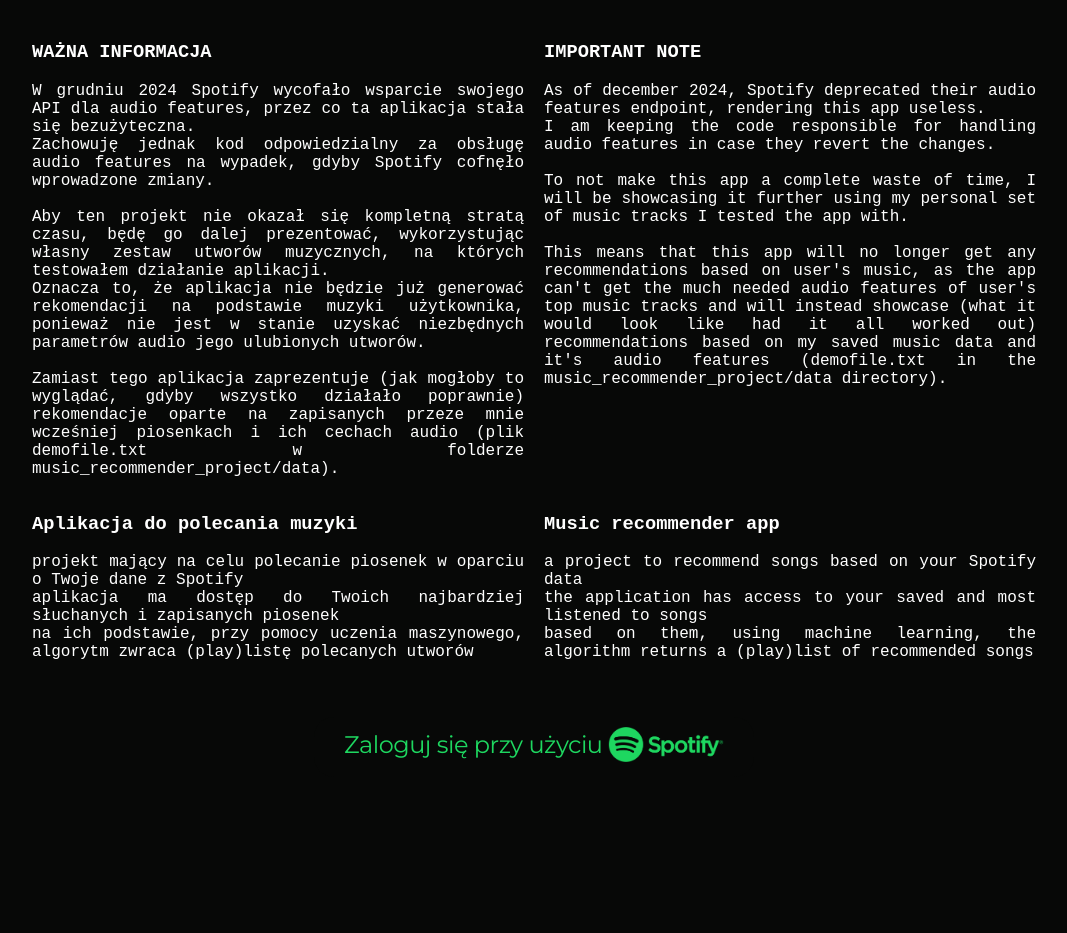
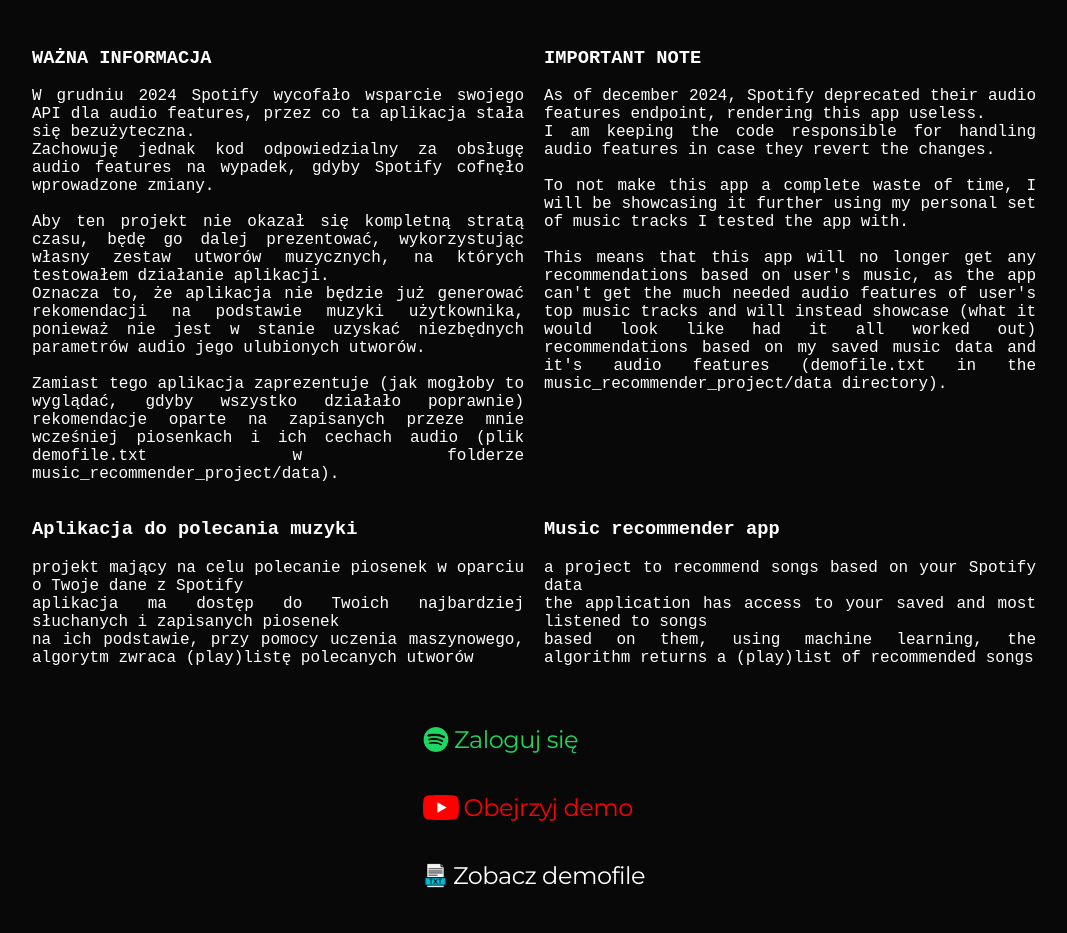
Before and after one commit to wiktorspryszynski/spotify_music_recommender, a Django app: page / in a window 1280 px wide. Shown: the whole page, without its empty margins (106-1173 px from the left). Before the commit the page ends 762 px from the top, so only its background shows below. Run offline with Django 5.2, Linux system fonts and the light colour scheme.

Commit message:
Add new icons for text files and YouTube
- Added a PNG icon for text files to enhance user interface.
- Introduced an SVG icon for YouTube to improve visual representation of video content.

```diff
--- a/docker-compose.yml
+++ b/docker-compose.yml
@@ -9,3 +9,5 @@
       - .env
     environment:
       POPULATE_TRACKS: "0"
+    volumes:
+      - .:/app
--- a/music_recommender_project/music_recommender_app/templates/index.html
+++ b/music_recommender_project/music_recommender_app/templates/index.html
@@ -58,14 +58,21 @@
                         a project to recommend songs based on your Spotify data</br>
                         the application has access to your saved and most listened to songs</br>
                         based on them, using machine learning, the algorithm returns a (play)list of recommended songs
-                </p>
+                    </p>
                 </div>
             </div>
 
-
-            <a class="main-button" href="/music_recommender_app/spotify/login/">
-                Zaloguj się przy użyciu <img src={% static 'Spotify_logo_big.png' %} alt="Spotify" height="35px">
-            </a>
+            <div class="button-row">
+                <a class="main-button spotify-btn" href="/music_recommender_app/spotify/login/">
+                    <img src={% static 'spotify-icon.png' %} alt="Spotify" height="35px"> Zaloguj się
+                </a>
+                <a class="main-button youtube-btn" href="https://www.youtube.com/watch?v=mAMqMbb0Vek" target="_blank" rel="noopener noreferrer">
+                    <img src={% static 'youtube-icon.svg' %} alt="YouTube" height="35px"> Obejrzyj demo
+                </a>
+                <a class="main-button demofile-btn" href="{% url 'demofile_preview' %}">
+                    <img src={% static 'textfile-icon.png' %} alt="txt" height="35px"> Zobacz demofile
+                </a>
+            </div>
         </div>
     </body>
 </html>
--- a/music_recommender_project/music_recommender_app/urls.py
+++ b/music_recommender_project/music_recommender_app/urls.py
@@ -5,6 +5,7 @@
     #path('plot/', views.plot_user_music_data, name='plot_user_music_data'),
     path('', views.index, name='index'),
     path('music_recommender_app/', views.index, name="index"),
+    path('music_recommender_app/demofile/', views.demofile_preview, name='demofile_preview'),
     path('music_recommender_app/spotify/login/', views.spotify_login, name='spotify_login'),
     path('music_recommender_app/spotify/callback/', views.spotify_callback, name='spotify_callback'),
     path('music_recommender_app/spotify/callback/recommended_songs/', views.recommended_songs_view, name='recommended_songs_view'),
--- a/music_recommender_project/music_recommender_app/views.py
+++ b/music_recommender_project/music_recommender_app/views.py
@@ -1,14 +1,15 @@
 # Create your views here.
+import csv
+from pathlib import Path
+
 from django.shortcuts import redirect, render
 from django.conf import settings
 from django.http import HttpResponse
 from django.template import loader
 import modules.spotify_functions as spotify_functions
 import modules.spotify_authorization as spotify_auth
-from django.http import HttpResponse
 from asgiref.sync import sync_to_async
 import modules.recommendation as recommendation
-from django.urls import reverse
 
 async def spotify_callback(request):
     sp_oauth = spotify_auth.SpotifyAuth(
@@ -190,3 +191,24 @@
     }
 
     return HttpResponse(template.render(context, request))
+
+
+def demofile_preview(request):
+    demofile_path = Path(settings.BASE_DIR) / 'data' / 'demofile.txt'
+    columns = []
+    rows = []
+
+    if demofile_path.exists():
+        with demofile_path.open('r', encoding='utf-8', newline='') as file:
+            reader = csv.reader(file, delimiter=';')
+            columns = next(reader, [])
+            rows = [row for row in reader]
+
+    context = {
+        'columns': columns,
+        'rows': rows,
+        'row_count': len(rows),
+        'demofile_path': demofile_path,
+    }
+
+    return render(request, 'demofile_preview.html', context)
--- a/music_recommender_project/static/index_styles.css
+++ b/music_recommender_project/static/index_styles.css
@@ -3,10 +3,11 @@
     justify-content: center;
     align-items: center;
     flex-direction: column;
-    height: 100vh;
+    min-height: 100vh;
     background-color: #070807;
     color: white;
     margin: 0;
+    padding: 28px 0;
     font-family: 'Courier New', Courier, monospace;
 }
 
@@ -29,31 +30,79 @@
     text-align: justify;
 }
 
+.dataset-preview {
+    margin-top: 24px;
+    width: 100%;
+}
+
+.dataset-preview h3 {
+    margin-bottom: 10px;
+}
+
+.dataset-preview pre {
+    margin: 0;
+    background: #121512;
+    border: 1px solid #2a322a;
+    border-radius: 12px;
+    padding: 14px;
+    white-space: pre-wrap;
+    word-break: break-word;
+    line-height: 1.35;
+    font-size: 12px;
+}
+
+.button-row {
+    display: flex;
+    gap: 14px;
+    margin-top: 32px;
+    flex-wrap: nowrap;
+    flex-direction: column;
+    justify-content: center;
+}
+
 .main-button {
     display: inline-flex;
     align-items: center;
     font-family: 'Montserrat', sans-serif;
-    margin-top: 40px;
     font-size: 16px;
     cursor: pointer;
     text-decoration: none;
     background-color: #070807;
-    color: rgb(30, 215, 96);
     padding: 10px 30px 15px;
     border: none;
-    border-radius: 20px; /* Rounded corners */
+    border-radius: 20px;
     font-size: 24px;
     font-weight: 500;
-    transition: background-color 0.3s ease; /* Smooth background color transition */
+    transition: background-color 0.3s ease;
     letter-spacing: -0.02em;
 }
 
-.main-button>img {
-    /* transform: translate(0px, 7px); */
+.spotify-btn { color: rgb(30, 215, 96); }
+.spotify-btn:hover { background-color: #1c251d; }
+
+.youtube-btn { color: rgb(255, 0, 0); }
+.youtube-btn:hover { background-color: #251f1c; }
+
+.demofile-btn { color: rgb(255, 255, 255); }
+.demofile-btn:hover { background-color: #2d2d2d; }
+
+.main-button > img {
     vertical-align: middle;
-    margin-left: 5px;
+    margin-right: 5px;
+    max-height: 25px;
 }
 
-.main-button:hover {
-    background-color: #1c251d; /* Darker green on hover */
+
+@media (max-width: 900px) {
+    .text-row {
+        flex-direction: column;
+    }
+
+    .text-block {
+        margin: 0 0 12px;
+    }
+
+    .main-button {
+        font-size: 20px;
+    }
 }
```
Also changed, not shown: music_recommender_project/music_recommender_app/templates/demofile_preview.html (added, +45 -0 lines), music_recommender_project/static/demofile_preview_styles.css (added, +108 -0 lines), music_recommender_project/static/spotify-icon.png (added), music_recommender_project/static/textfile-icon.png (added), music_recommender_project/static/youtube-icon.svg (added).
